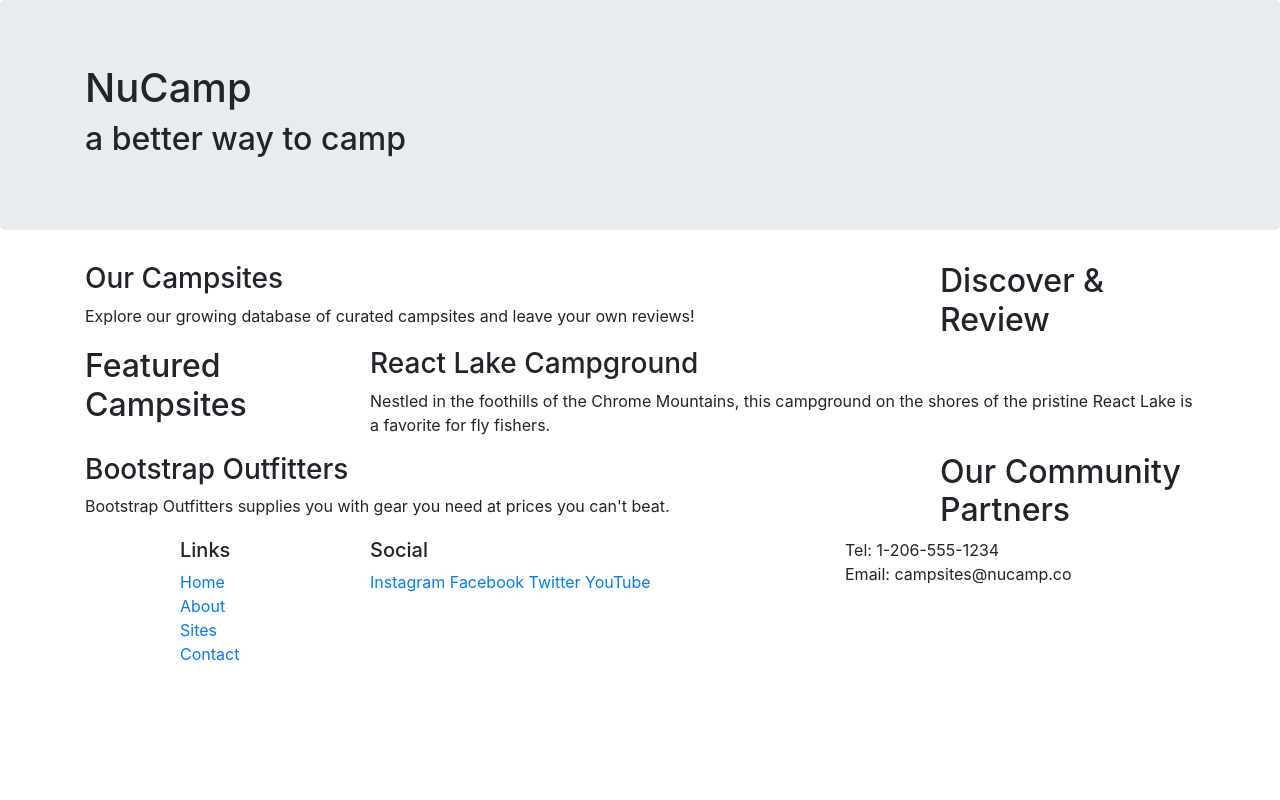
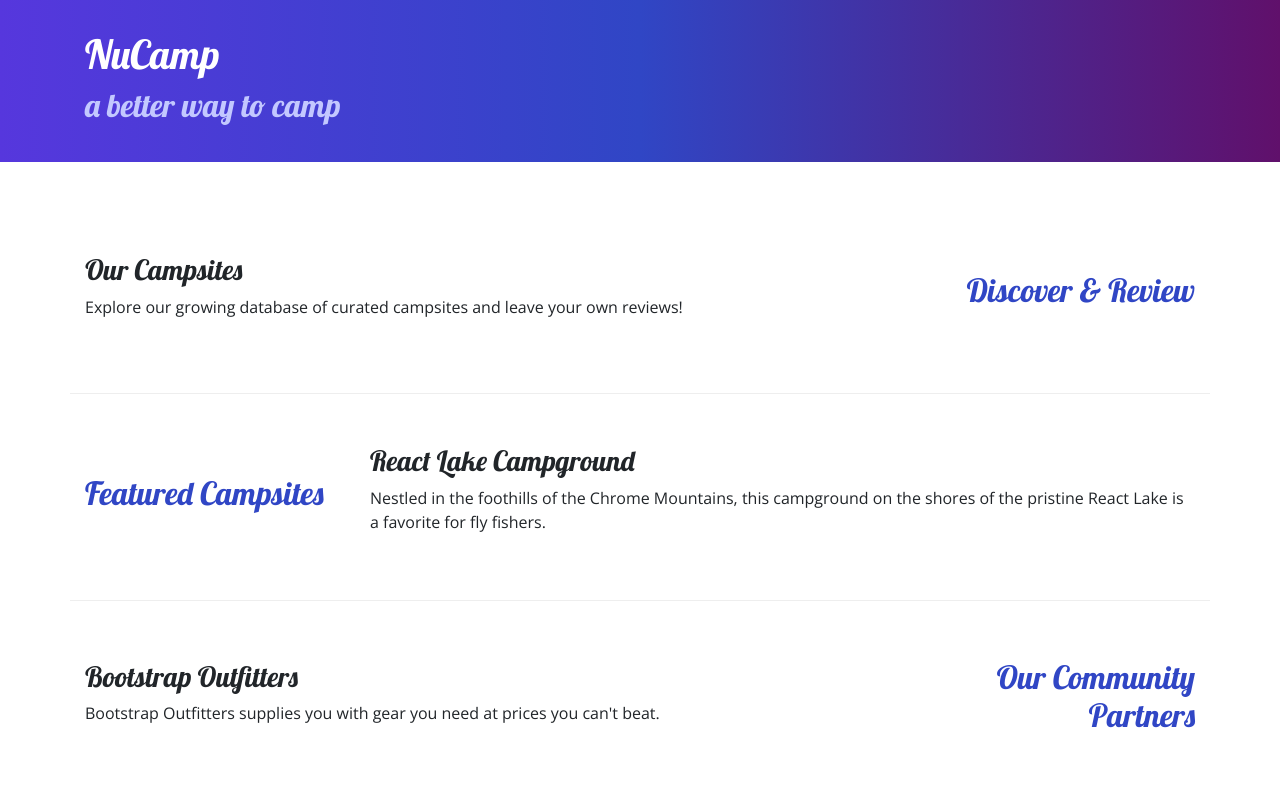
Before and after one commit to sean-birmingham/nucampsite, a website: page index.html in a window 1280 px wide. Shown: the top 800 px of the page. Drawn offline with nearby package versions, Linux system fonts and the light colour scheme.

Commit message:
Adding Custom Styles

```diff
--- /dev/null
+++ b/css/styles.css
@@ -0,0 +1,34 @@
+body {
+  font-family: 'Open Sans', sans-serif;
+}
+
+h1,
+h2,
+h3 {
+  font-family: 'Lobster', cursive;
+}
+
+h2 {
+  color: #3046c5;
+}
+
+header h2 {
+  color: #c3c8ff;
+}
+
+footer {
+  background-image: linear-gradient(#cec8ff, white);
+  padding: 20px 0;
+}
+
+.jumbotron {
+  padding: 30px;
+  background-image: linear-gradient(to right, #5637dd, #3046c5, #60106b);
+  color: white;
+}
+
+.row-content {
+  padding: 50px 0;
+  border-bottom: 1px ridge;
+  min-height: 200px;
+}
--- a/index.html
+++ b/index.html
@@ -10,10 +10,16 @@
       href="node_modules/bootstrap/dist/css/bootstrap.min.css"
     />
 
+    <link
+      rel="stylesheet"
+      href="https://fonts.googleapis.com/css?family=Lobster|Open+Sans"
+    />
+    <link rel="stylesheet" href="css/styles.css" />
+
     <title>NuCamp: A Better Way To Camp</title>
   </head>
   <body>
-    <header class="jumbotron">
+    <header class="jumbotron jumbotron-fluid">
       <div class="container">
         <div class="row">
           <div class="col">
@@ -25,9 +31,9 @@
     </header>
 
     <div class="container">
-      <div class="row">
+      <div class="row row-content align-items-center">
         <div class="col-sm-4 order-sm-last col-md-3">
-          <h2>Discover & Review</h2>
+          <h2 class="text-sm-right">Discover & Review</h2>
         </div>
         <div class="col">
           <h3>Our Campsites</h3>
@@ -38,7 +44,7 @@
         </div>
       </div>
 
-      <div class="row">
+      <div class="row row-content align-items-center">
         <div class="col-sm-4 col-md-3">
           <h2>Featured Campsites</h2>
         </div>
@@ -51,9 +57,9 @@
         </div>
       </div>
 
-      <div class="row">
+      <div class="row row-content align-items-center">
         <div class="col-sm-4 order-sm-last col-md-3">
-          <h2>Our Community Partners</h2>
+          <h2 class="text-sm-right">Our Community Partners</h2>
         </div>
         <div class="col">
           <h3>Bootstrap Outfitters</h3>
@@ -78,14 +84,14 @@
             </ul>
           </div>
 
-          <div class="col-6 col-sm-5">
+          <div class="col-6 col-sm-5 text-center">
             <h5>Social</h5>
             <a href="http://instagram.com/">Instagram</a>
             <a href="http://facebook.com/">Facebook</a>
             <a href="http://twitter.com/">Twitter</a>
             <a href="http://youtube.com/">YouTube</a>
           </div>
-          <div class="col-sm-4">
+          <div class="col-sm-4 text-center">
             Tel: 1-206-555-1234<br />
             Email: campsites@nucamp.co
           </div>
```
